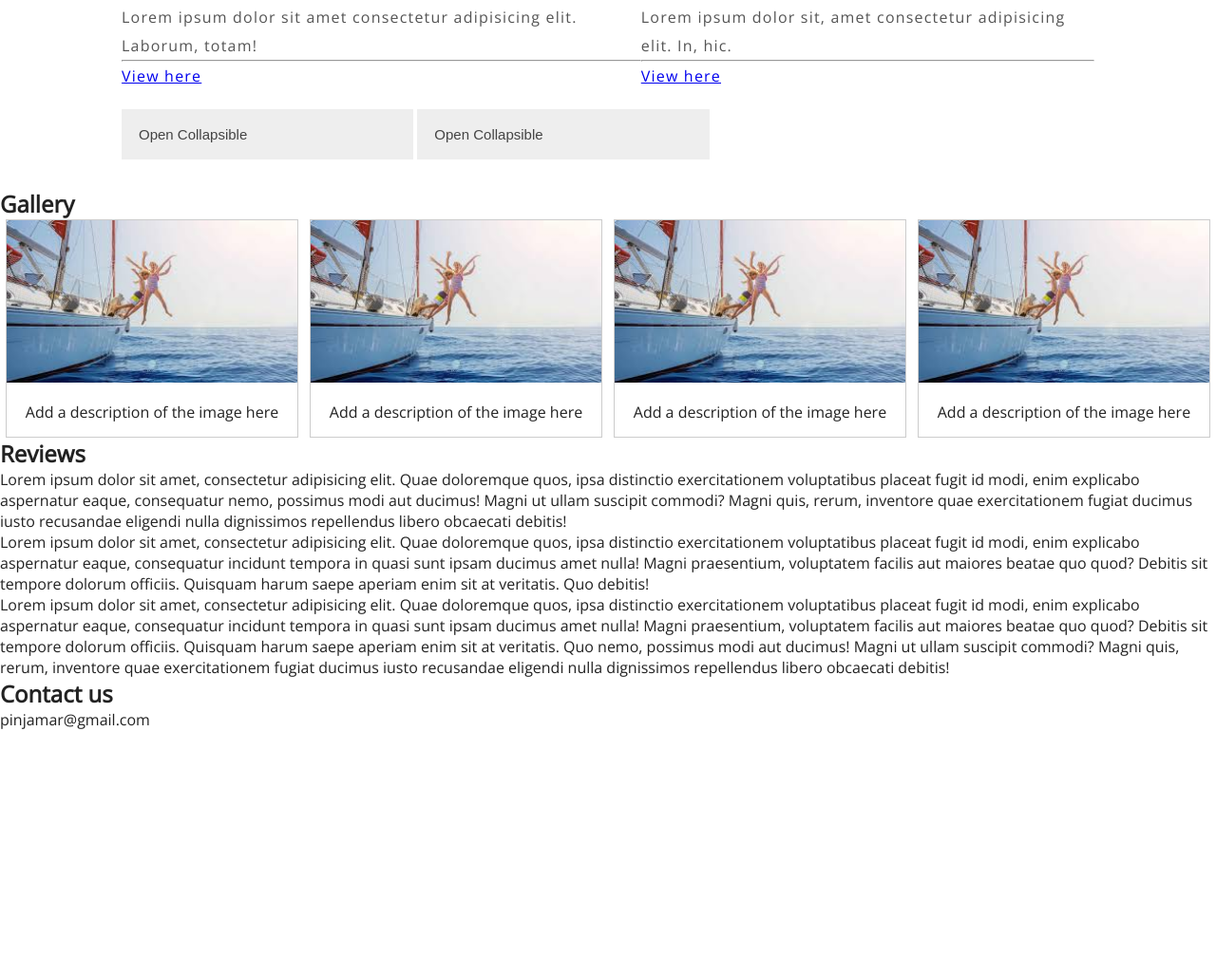
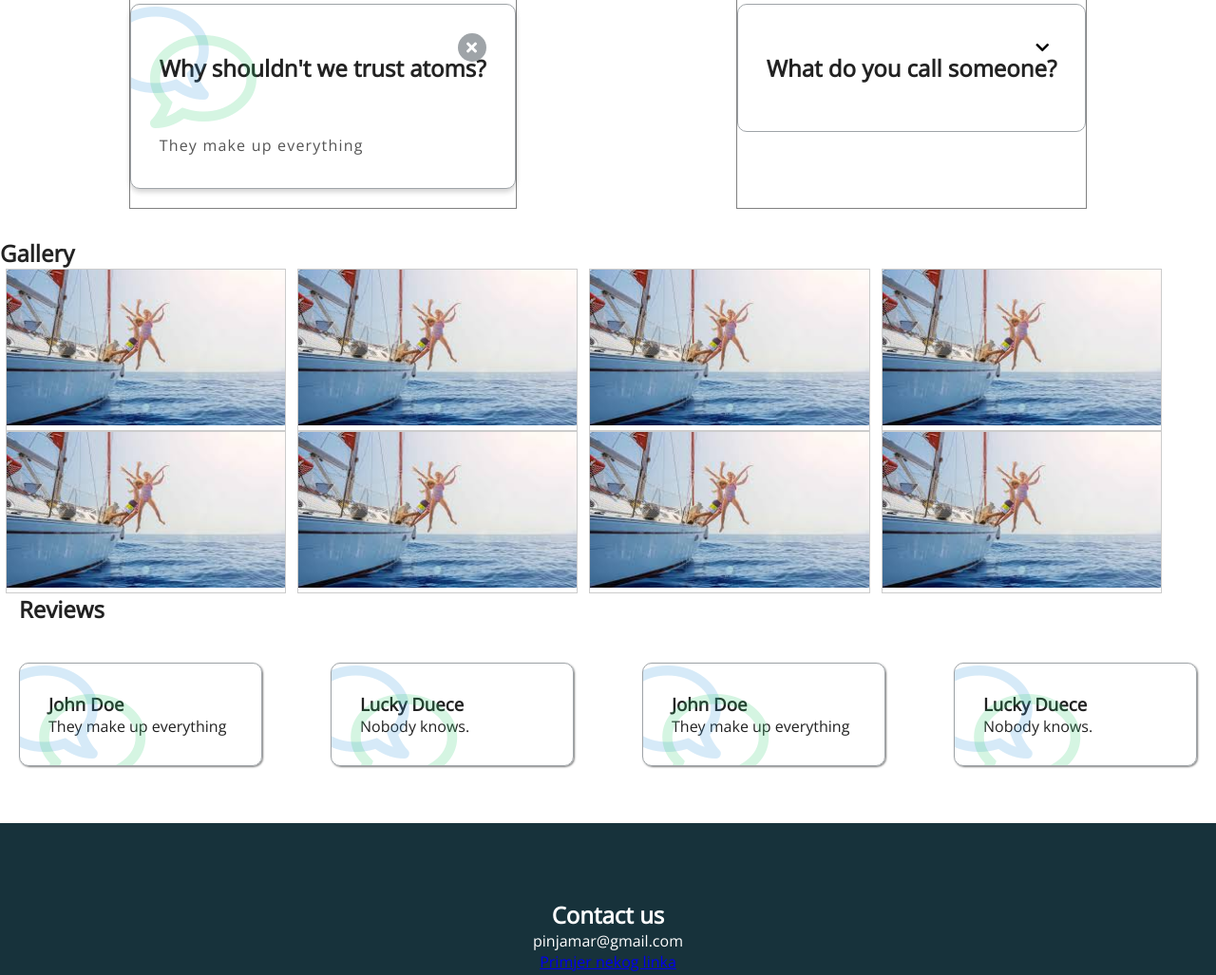
Before and after one commit to pinjamar/top-croatia-sailing, a plain HTML site: page index.html in a window 1280 px wide. Shown: the part 1356-2383 px from the top of the page at 95% size. Before the commit the page ends 2175 px from the top, so only its background shows below. Drawn offline with nearby package versions, Linux system fonts and the light colour scheme.

Commit message:
built reviews page

```diff
--- a/index.html
+++ b/index.html
@@ -56,32 +56,37 @@
         </div>
         <div class="skippers">
             <div class="skipper-card">
-                <img class="project-image" src="images/skipper.jpg" alt="Skipper One Image" />
+                <img class="skipper-image" src="images/skipper.jpg" alt="Skipper One Image" />
                 <h3>1st skipper</h3>
-                <p class="subtext">
-                    Lorem ipsum dolor sit amet consectetur adipisicing elit. Laborum, totam!
-                </p>
-                <hr />
-                <p class="subtext"><a class="project-link" href="https://www.github.com/kubowania">View here</a></p>
+                <div class="faq active">
+                    <h3 class="faq-title">
+                        Why shouldn't we trust atoms?
+                    </h3>
+                    <p class="faq-text">
+                        They make up everything
+                    </p>
+                    <button class="faq-toggle">
+                        <i class="fas fa-chevron-down"></i>
+                        <i class="fas fa-times"></i>
+                    </button>
+                </div>
             </div>
             <div class="skipper-card">
-                <img class="project-image" src="images/skipper.jpg" alt="Skipper One Image" />
+                <img class="skipper-image" src="images/skipper.jpg" alt="Skipper One Image" />
                 <h3>2nd skipper</h3>
-                <p class="subtext">
-                    Lorem ipsum dolor sit, amet consectetur adipisicing elit. In, hic.
-                </p>
-                <hr />
-                <p class="subtext"><a class="project-link" href="https://www.github.com/kubowania">View here</a></p>
+                <div class="faq">
+                    <h3 class="faq-title">
+                        What do you call someone?
+                    </h3>
+                    <p class="faq-text">
+                        Nobody knows.
+                    </p>
+                    <button class="faq-toggle">
+                        <i class="fas fa-chevron-down"></i>
+                        <i class="fas fa-times"></i>
+                    </button>
+                </div>
             </div>
-        </div>
-        <div class="skippers-about"></div>
-        <button type="button" class="collapsible">Open Collapsible</button>
-        <div class="coll-content">
-            <p>Lorem ipsum...</p>
-        </div>
-        <button type="button" class="collapsible">Open Collapsible</button>
-        <div class="coll-content">
-            <p>Lorem ipsum...</p>
         </div>
         </div>
     </section>
@@ -95,7 +100,7 @@
                     <a target="_blank" href="img_5terre.jpg">
                         <img src="images/skipper.jpg" alt="Cinque Terre" width="600" height="400">
                     </a>
-                    <div class="desc">Add a description of the image here</div>
+
                 </div>
             </div>
 
@@ -104,7 +109,7 @@
                     <a target="_blank" href="img_forest.jpg">
                         <img src="images/skipper.jpg" alt="Forest" width="600" height="400">
                     </a>
-                    <div class="desc">Add a description of the image here</div>
+
                 </div>
             </div>
 
@@ -113,7 +118,6 @@
                     <a target="_blank" href="img_lights.jpg">
                         <img src="images/skipper.jpg" alt="Northern Lights" width="600" height="400">
                     </a>
-                    <div class="desc">Add a description of the image here</div>
                 </div>
             </div>
 
@@ -122,46 +126,80 @@
                     <a target="_blank" href="img_mountains.jpg">
                         <img src="images/skipper.jpg" alt="Mountains" width="600" height="400">
                     </a>
-                    <div class="desc">Add a description of the image here</div>
+                </div>
+            </div>
+            <div class="responsive">
+                <div class="gallery">
+                    <a target="_blank" href="img_mountains.jpg">
+                        <img src="images/skipper.jpg" alt="Mountains" width="600" height="400">
+                    </a>
+                </div>
+            </div>
+            <div class="responsive">
+                <div class="gallery">
+                    <a target="_blank" href="img_mountains.jpg">
+                        <img src="images/skipper.jpg" alt="Mountains" width="600" height="400">
+                    </a>
+                </div>
+            </div>
+            <div class="responsive">
+                <div class="gallery">
+                    <a target="_blank" href="img_mountains.jpg">
+                        <img src="images/skipper.jpg" alt="Mountains" width="600" height="400">
+                    </a>
+                </div>
+            </div>
+            <div class="responsive">
+                <div class="gallery">
+                    <a target="_blank" href="img_mountains.jpg">
+                        <img src="images/skipper.jpg" alt="Mountains" width="600" height="400">
+                    </a>
                 </div>
             </div>
 
-            <div class="clearfix"></div>
         </div>
     </section>
     <section class="reviews" id="review">
-        <div class="special">
-            <h2>Reviews</h2>
+        <div>
+            <h2 class="comments-title">Reviews</h2>
+
             <div class="review-list">
-                <p>Lorem ipsum dolor sit amet, consectetur adipisicing elit. Quae doloremque quos, ipsa distinctio
-                    exercitationem voluptatibus placeat fugit id modi, enim explicabo aspernatur eaque, consequatur
-                    nemo, possimus modi aut ducimus! Magni ut ullam suscipit commodi? Magni quis, rerum, inventore quae
-                    exercitationem fugiat ducimus iusto recusandae eligendi nulla dignissimos repellendus libero
-                    obcaecati
-                    debitis!</p>
-                <p>Lorem ipsum dolor sit amet, consectetur adipisicing elit. Quae doloremque quos, ipsa distinctio
-                    exercitationem voluptatibus placeat fugit id modi, enim explicabo aspernatur eaque, consequatur
-                    incidunt
-                    tempora in quasi sunt ipsam ducimus amet nulla! Magni praesentium, voluptatem facilis aut maiores
-                    beatae
-                    quo
-                    quod? Debitis sit tempore dolorum officiis. Quisquam harum saepe aperiam enim sit at veritatis. Quo
+                <div class="comment">
+                    <h3 class="review-title">
+                        John Doe
+                    </h3>
+                    <p class="review-text">
+                        They make up everything
+                    </p>
 
-                    debitis!</p>
-                <p>Lorem ipsum dolor sit amet, consectetur adipisicing elit. Quae doloremque quos, ipsa distinctio
-                    exercitationem voluptatibus placeat fugit id modi, enim explicabo aspernatur eaque, consequatur
-                    incidunt
-                    tempora in quasi sunt ipsam ducimus amet nulla! Magni praesentium, voluptatem facilis aut
-                    maiores
-                    beatae
-                    quo
-                    quod? Debitis sit tempore dolorum officiis. Quisquam harum saepe aperiam enim sit at veritatis.
-                    Quo
-                    nemo, possimus modi aut ducimus! Magni ut ullam suscipit commodi? Magni quis, rerum, inventore
-                    quae
-                    exercitationem fugiat ducimus iusto recusandae eligendi nulla dignissimos repellendus libero
-                    obcaecati
-                    debitis!</p>
+                </div>
+
+                <div class="comment">
+                    <h3 class="review-title">
+                        Lucky Duece
+                    </h3>
+                    <p class="review-text">
+                        Nobody knows.
+                    </p>
+                </div>
+                <div class="comment">
+                    <h3 class="review-title">
+                        John Doe
+                    </h3>
+                    <p class="review-text">
+                        They make up everything
+                    </p>
+
+                </div>
+
+                <div class="comment">
+                    <h3 class="review-title">
+                        Lucky Duece
+                    </h3>
+                    <p class="review-text">
+                        Nobody knows.
+                    </p>
+                </div>
             </div>
 
         </div>
@@ -170,6 +208,7 @@
     <footer id="contact-us">
         <h2>Contact us</h2>
         <p>pinjamar@gmail.com</p>
+        <p class="subtext"><a class="project-link" href="https://www.github.com/kubowania">Primjer nekog linka</a></p>
     </footer>
 
 
--- a/script.js
+++ b/script.js
@@ -32,3 +32,12 @@ for (i = 0; i < coll.length; i++) {
     }
   });
 }
+
+//skippers
+const toggles = document.querySelectorAll(".faq-toggle");
+
+toggles.forEach((toggle) => {
+  toggle.addEventListener("click", () => {
+    toggle.parentNode.classList.toggle("active");
+  });
+});
--- a/styles.css
+++ b/styles.css
@@ -9,7 +9,6 @@
 body {
   font-family: "Open Sans", sans-serif;
   color: #222;
-  padding-bottom: 50px;
 }
 
 /* 1ST PAGE */
@@ -91,7 +90,6 @@ body {
   left: 0;
   width: 100%;
   height: 100%;
-  background-color: rgba(0, 0, 0, 0.1);
   z-index: -2;
 }
 
@@ -108,7 +106,7 @@ body {
 /* 2ND PAGE */
 
 .about {
-  margin: 30px 10%;
+  margin: 30px 20px;
 }
 
 .about h2,
@@ -121,6 +119,7 @@ body {
   color: #555;
   line-height: 30px;
   letter-spacing: 1.2px;
+  margin-top: 50px;
 }
 
 .skippers {
@@ -129,7 +128,12 @@ body {
   margin: 20px 0;
 }
 
-.skippers-about {
+.skipper-card {
+  border: 1px grey solid;
+}
+
+.skipper-image {
+  border-radius: 50%;
 }
 
 /* Style the button that is used to open and close the collapsible content */
@@ -159,6 +163,93 @@ body {
   background-color: #f1f1f1;
 }
 
+.faq {
+  background-color: transparent;
+  border: 1px solid #9fa4a8;
+  border-radius: 10px;
+  margin: 20px 0 20px;
+  padding: 30px;
+  position: relative;
+  overflow: hidden;
+  transition: 0.3s ease;
+}
+
+.faq.active {
+  background-color: #fff;
+  box-shadow: 0 3px 6px rgba(0, 0, 0, 0.1), 0 3px 6px rgba(0, 0, 0, 0.1);
+}
+
+.faq.active::before,
+.faq.active::after {
+  content: "\f075";
+  font-family: "Font Awesome 5 Free";
+  color: #2ecc71;
+  font-size: 7rem;
+  position: absolute;
+  opacity: 0.2;
+  top: 20px;
+  left: 20px;
+  z-index: 0;
+}
+
+.faq.active::before {
+  color: #3498db;
+  top: -10px;
+  left: -30px;
+  transform: rotateY(180deg);
+}
+
+.faq-title {
+  margin: 0 35px 0 0;
+}
+
+.faq-text {
+  display: none;
+  margin: 30px 0 0;
+}
+
+.faq.active .faq-text {
+  display: block;
+}
+
+.faq-toggle {
+  background-color: transparent;
+  border: 0;
+  border-radius: 50%;
+  cursor: pointer;
+  display: flex;
+  align-items: center;
+  justify-content: center;
+  font-size: 16px;
+  padding: 0;
+  position: absolute;
+  top: 30px;
+  right: 30px;
+  height: 30px;
+  width: 30px;
+}
+
+.faq-toggle:focus {
+  outline: none;
+}
+
+.faq-toggle .fa-times {
+  display: none;
+}
+
+.faq.active .faq-toggle .fa-times {
+  display: block;
+  color: #fff;
+}
+
+.faq.active .faq-toggle .fa-chevron-down {
+  display: none;
+}
+
+.faq.active .faq-toggle {
+  background-color: #9fa4a8;
+}
+
 /* 3RD PAGE */
 
 .gallery {
@@ -182,26 +273,66 @@ body {
 .responsive {
   padding: 0 6px;
   float: left;
-  width: 24.99999%;
-}
-
-@media only screen and (max-width: 700px) {
-  .responsive {
-    width: 49.99999%;
-    margin: 6px 0;
-  }
-}
-
-@media only screen and (max-width: 500px) {
-  .responsive {
-    width: 100%;
-  }
+  width: 24%;
 }
 
 .clearfix:after {
   content: "";
   display: table;
   clear: both;
+}
+
+/* 4TH PAGE */
+
+.comments-title {
+  margin: 20px;
+}
+
+.review-list {
+  display: flex;
+  justify-content: space-between;
+  margin: 20px;
+  flex-wrap: wrap;
+}
+
+.comment {
+  background-color: transparent;
+  border: 1px solid #9fa4a8;
+  border-radius: 10px;
+  margin: 20px 0 20px;
+  padding: 30px;
+  position: relative;
+  overflow: hidden;
+  min-width: 20vw;
+  box-shadow: 1px 1px 2px rgba(0, 0, 0, 0.5);
+}
+
+.comment::before,
+.comment::after {
+  content: "\f075";
+  font-family: "Font Awesome 5 Free";
+  color: #2ecc71;
+  font-size: 7rem;
+  position: absolute;
+  opacity: 0.2;
+  top: 20px;
+  left: 20px;
+  z-index: 0;
+}
+
+.comment::before {
+  color: #3498db;
+  top: -10px;
+  left: -30px;
+  transform: rotateY(180deg);
+}
+
+footer {
+  background-color: rgb(23, 50, 59);
+  color: white;
+  text-align: center;
+  padding: 80px;
+  margin-top: 40px;
 }
 
 @media only screen and (max-width: 1000px) {
@@ -235,3 +366,21 @@ body {
     display: none;
   }
 }
+
+@media only screen and (max-width: 700px) {
+  .responsive {
+    width: 49.99999%;
+    margin: 6px 0;
+  }
+
+  .comment {
+    padding: 10px;
+    min-width: 45%;
+  }
+}
+
+@media only screen and (max-width: 500px) {
+  .responsive {
+    width: 100%;
+  }
+}
```
